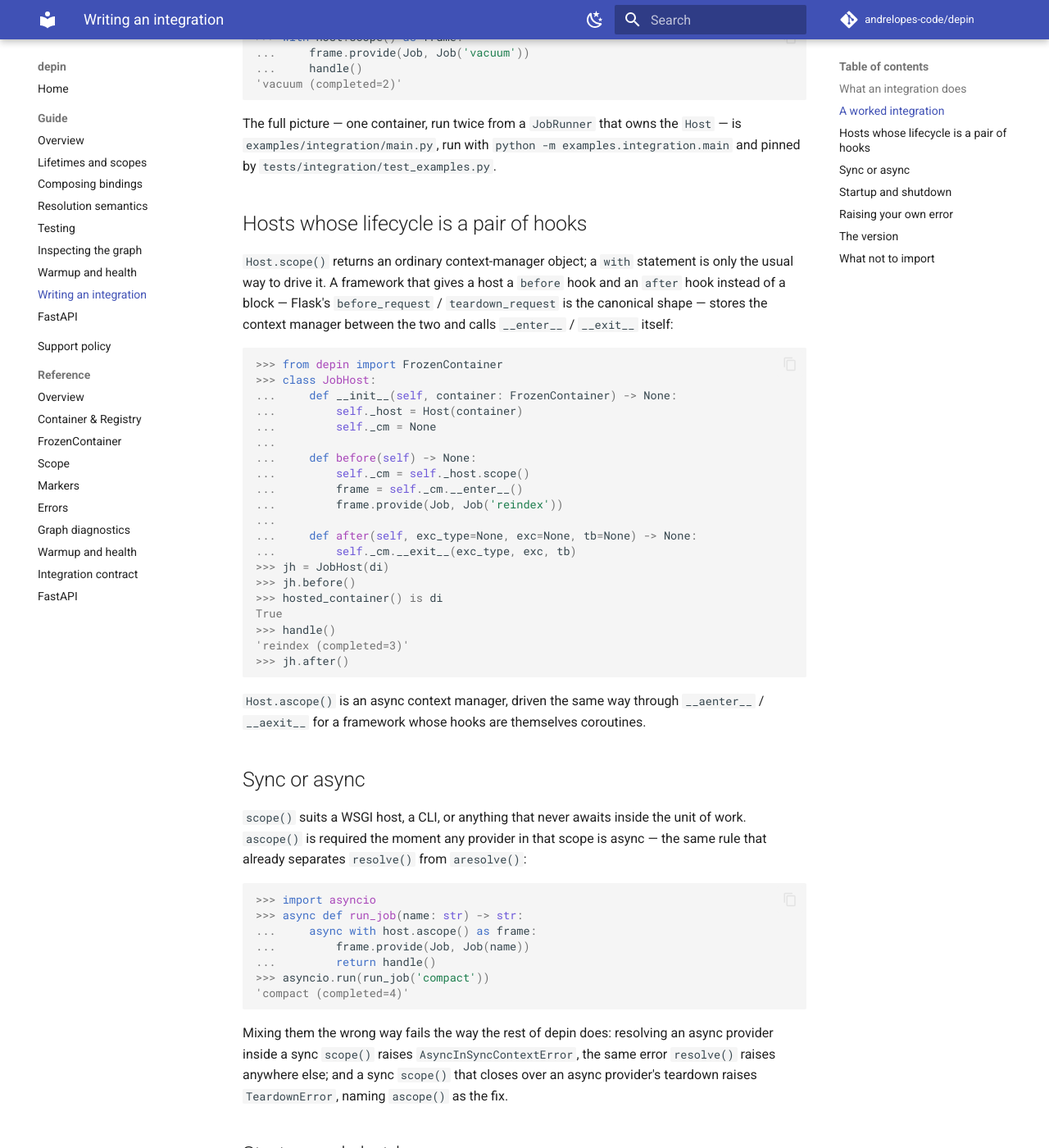
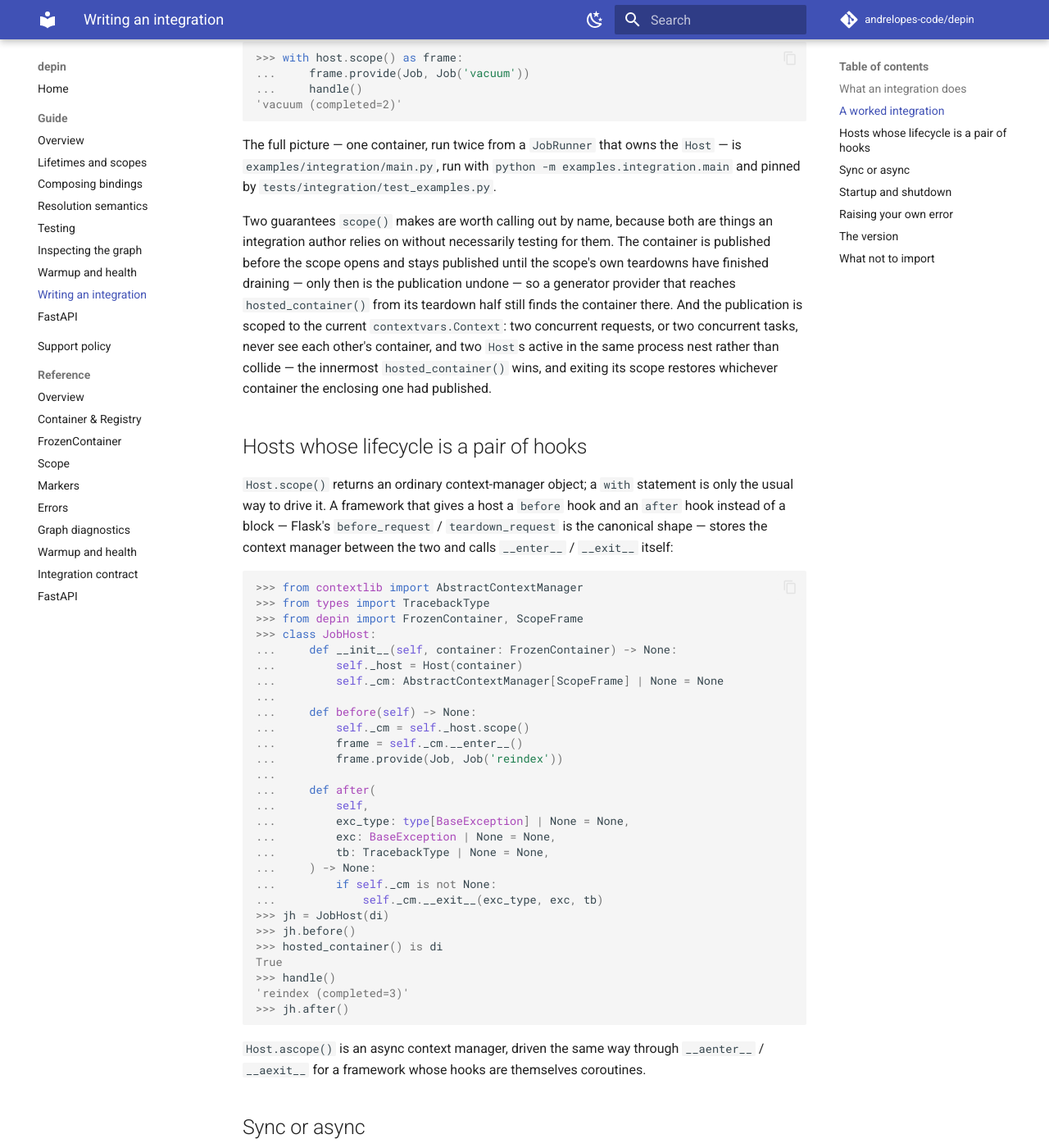
Before and after one commit to andrelopes-code/depin, an MkDocs documentation site: the page built from docs/guide/integrations.md, in a window 1280 px wide and 1400 px high, scrolled down 1847 px. Shown: the whole window at 82% size. Built offline with MkDocs 1.6.1 and Material for MkDocs 9.7.7, drawn with Linux system fonts in a browser that asks for light colours; comment, search, counter and statistics services are not loaded; the version menu is left out; some of the changed text lies outside the part shown.

Commit message:
docs: fix review minors in the integration contract guide

````diff
--- a/docs/guide/integrations.md
+++ b/docs/guide/integrations.md
@@ -1,9 +1,10 @@
 # Writing an integration
 
 `depin.ext.fastapi` is not special: it is written entirely against the same
-seam any third-party integration uses, `depin.Host` and the functions
-alongside it in `depin/_core/hosting.py`. This page states that contract, then
-builds one integration — a job runner — against it end to end.
+seam any third-party integration uses — `Host`, `hosted_container`,
+`optional_hosted_container`, `ContractVersion`, and `CONTRACT_VERSION`, all
+re-exported from `depin`. This page states that contract, then builds one
+integration — a job runner — against it end to end.
 
 ## What an integration does
 
@@ -93,6 +94,18 @@
 `python -m examples.integration.main` and pinned by
 `tests/integration/test_examples.py`.
 
+Two guarantees `scope()` makes are worth calling out by name, because both are
+things an integration author relies on without necessarily testing for them.
+The container is published before the scope opens and stays published until
+the scope's own teardowns have finished draining — only then is the
+publication undone — so a generator provider that reaches
+`hosted_container()` from its teardown half still finds the container there.
+And the publication is scoped to the current `contextvars.Context`: two
+concurrent requests, or two concurrent tasks, never see each other's
+container, and two `Host`s active in the same process nest rather than
+collide — the innermost `hosted_container()` wins, and exiting its scope
+restores whichever container the enclosing one had published.
+
 ## Hosts whose lifecycle is a pair of hooks
 
 `Host.scope()` returns an ordinary context-manager object; a `with` statement
@@ -102,19 +115,27 @@
 the two and calls `__enter__` / `__exit__` itself:
 
 ```pycon
->>> from depin import FrozenContainer
+>>> from contextlib import AbstractContextManager
+>>> from types import TracebackType
+>>> from depin import FrozenContainer, ScopeFrame
 >>> class JobHost:
 ...     def __init__(self, container: FrozenContainer) -> None:
 ...         self._host = Host(container)
-...         self._cm = None
+...         self._cm: AbstractContextManager[ScopeFrame] | None = None
 ...
 ...     def before(self) -> None:
 ...         self._cm = self._host.scope()
 ...         frame = self._cm.__enter__()
 ...         frame.provide(Job, Job('reindex'))
 ...
-...     def after(self, exc_type=None, exc=None, tb=None) -> None:
-...         self._cm.__exit__(exc_type, exc, tb)
+...     def after(
+...         self,
+...         exc_type: type[BaseException] | None = None,
+...         exc: BaseException | None = None,
+...         tb: TracebackType | None = None,
+...     ) -> None:
+...         if self._cm is not None:
+...             self._cm.__exit__(exc_type, exc, tb)
 >>> jh = JobHost(di)
 >>> jh.before()
 >>> hosted_container() is di
@@ -203,12 +224,12 @@
 >>> def resolve_job() -> Workspace:
 ...     container = optional_hosted_container()
 ...     if container is None:
-...         raise ContainerNotBoundError('resolve_job() called outside JobRunner.run(); wrap the call in JobRunner.run().')
+...         raise ContainerNotBoundError('resolve_job() called outside JobRunner.run(); call it from run().')
 ...     return container.resolve(Workspace)
 >>> resolve_job()
 Traceback (most recent call last):
     ...
-depin.errors.ContainerNotBoundError: resolve_job() called outside JobRunner.run(); wrap the call in JobRunner.run().
+depin.errors.ContainerNotBoundError: resolve_job() called outside JobRunner.run(); call it from run().
 
 ```
 
````
Also changed, not shown: docs/guide/index.md (+6 -1 lines), docs/reference/index.md (+3 -0 lines), 1 other file.
